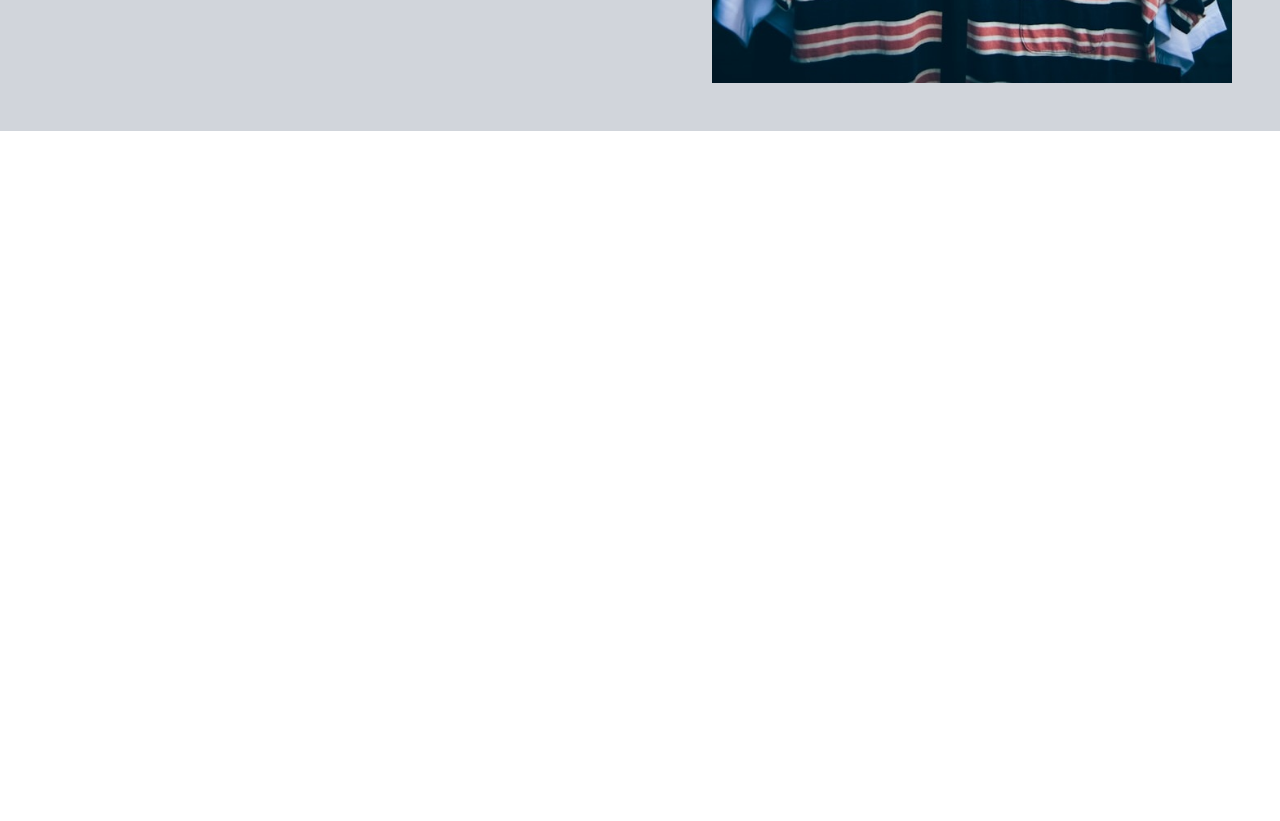
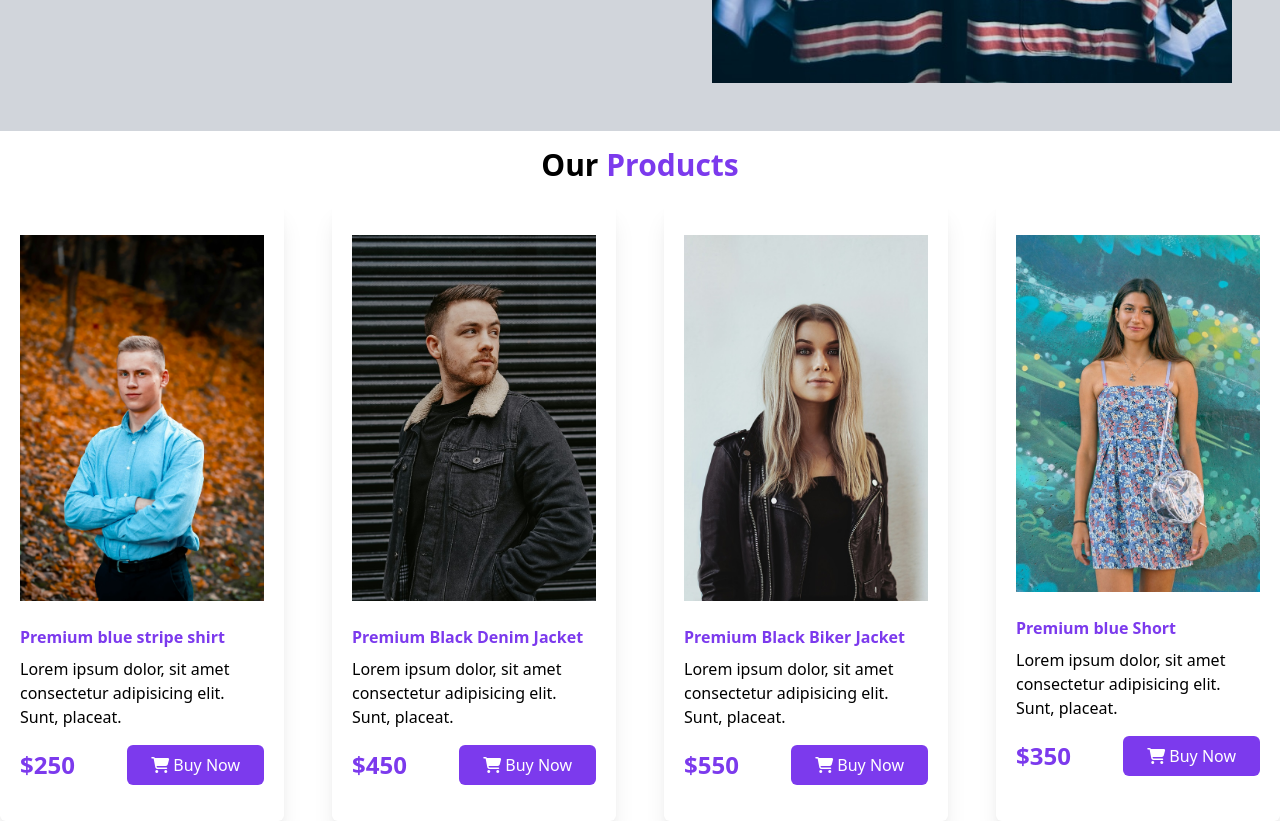
Before and after one commit to Rakib-Hossan/Basic_Tailwind_Project, a plain HTML site: page index.html in a window 1280 px wide. Shown: the part 548-1369 px from the top of the page. Before the commit the page ends 800 px from the top, so only its background shows below. Drawn offline with nearby package versions, Linux system fonts and the light colour scheme.

Commit message:
products section added

```diff
--- a/index.html
+++ b/index.html
@@ -23,7 +23,50 @@
     </header>
 
     <main>
+        <section class="max-w-screen-xl mx-auto">
+            <h3 class="text-3xl text-center font-bold py-4">Our <span class="text-violet-600">Products</span></h3>
+            <div class="grid grid-cols-1 md:grid-cols-2 lg:grid-cols-4 gap-x-12">
+                <div class="p-5 shadow-xl rounded-md">
+                    <img src="./images/product1.jpg" alt="" class="rounded-lg py-4">
+                    <h3 class="font-semibold py-2 text-violet-600">Premium blue stripe shirt</h3>
+                    <p>Lorem ipsum dolor, sit amet consectetur adipisicing elit. Sunt, placeat.</p>
+                    <div class="flex items-center justify-between py-4">
+                        <h3 class="text-2xl text-violet-600 font-semibold ">$250</h3>
+                        <button class="px-6 py-2 bg-violet-600 text-white  text-base rounded-md"><i class="fa-solid fa-cart-shopping"></i> Buy Now</button>
+                    </div>
+                </div>
 
+                <div class="p-5 shadow-xl rounded-md">
+                    <img src="./images/product2.jpg" alt="" class="rounded-lg py-4">
+                    <h3 class="font-semibold py-2 text-violet-600">Premium Black Denim Jacket</h3>
+                    <p>Lorem ipsum dolor, sit amet consectetur adipisicing elit. Sunt, placeat.</p>
+                    <div class="flex items-center justify-between py-4">
+                        <h3 class="text-2xl text-violet-600 font-semibold ">$450</h3>
+                        <button class="px-6 py-2 bg-violet-600 text-white  text-base rounded-md"><i class="fa-solid fa-cart-shopping"></i> Buy Now</button>
+                    </div>
+                </div>
+
+                <div class="p-5 shadow-xl rounded-md">
+                    <img src="./images/product3.jpg" alt="" class="rounded-lg py-4">
+                    <h3 class="font-semibold py-2 text-violet-600">Premium Black Biker Jacket</h3>
+                    <p>Lorem ipsum dolor, sit amet consectetur adipisicing elit. Sunt, placeat.</p>
+                    <div class="flex items-center justify-between py-4">
+                        <h3 class="text-2xl text-violet-600 font-semibold ">$550</h3>
+                        <button class="px-6 py-2 bg-violet-600 text-white  text-base rounded-md"><i class="fa-solid fa-cart-shopping"></i> Buy Now</button>
+                    </div>
+                </div>
+
+                <div class="p-5 shadow-xl rounded-md">
+                    <img src="./images/product4.jpg" alt="" class="rounded-lg py-4">
+                    <h3 class="font-semibold py-2 text-violet-600">Premium blue Short</h3>
+                    <p>Lorem ipsum dolor, sit amet consectetur adipisicing elit. Sunt, placeat.</p>
+                    <div class="flex items-center justify-between py-4">
+                        <h3 class="text-2xl text-violet-600 font-semibold ">$350</h3>
+                        <button class="px-6 py-2 bg-violet-600 text-white  text-base rounded-md"><i class="fa-solid fa-cart-shopping"></i> Buy Now</button>
+                    </div>
+                </div>
+            </div>
+        </section>
     </main>
 
     <footer>
```
Also changed, not shown: images/product1.jpg (added), images/product2.jpg (added), images/product3.jpg (added), images/product4.jpg (added).
